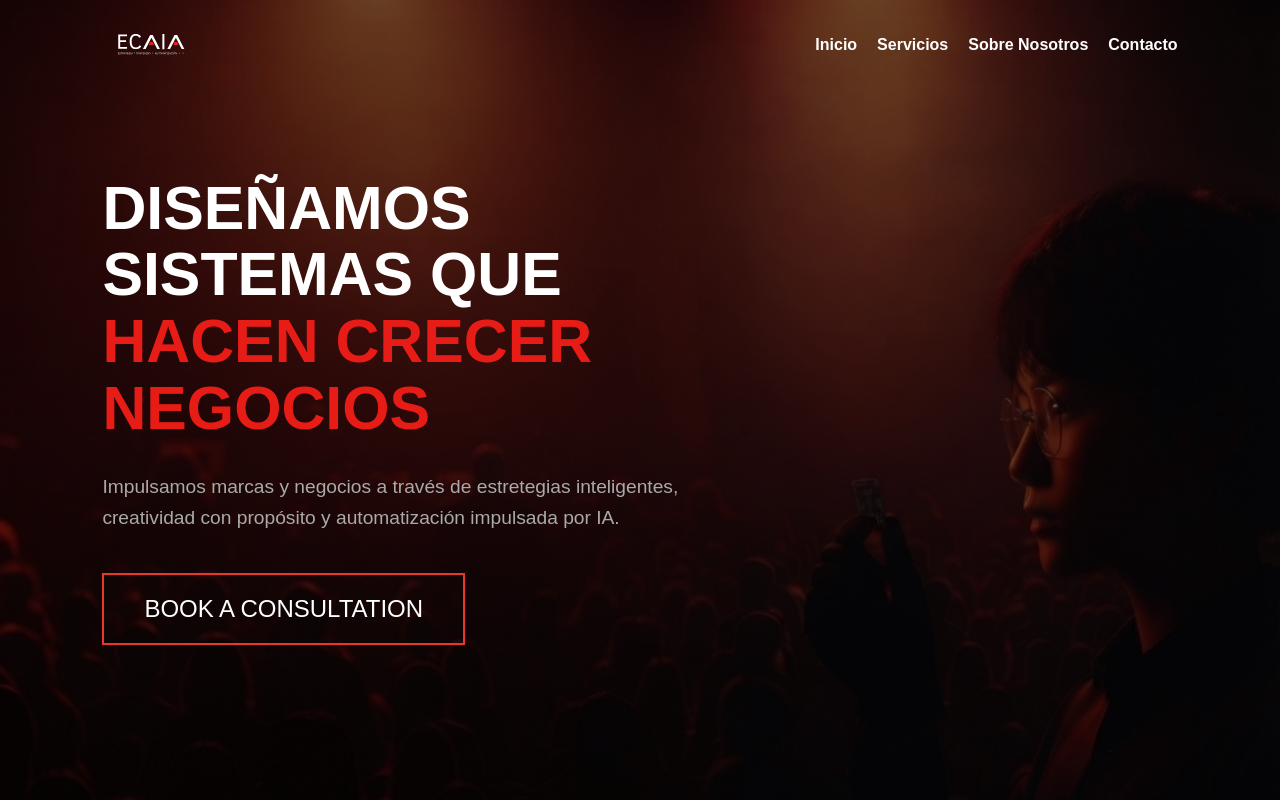
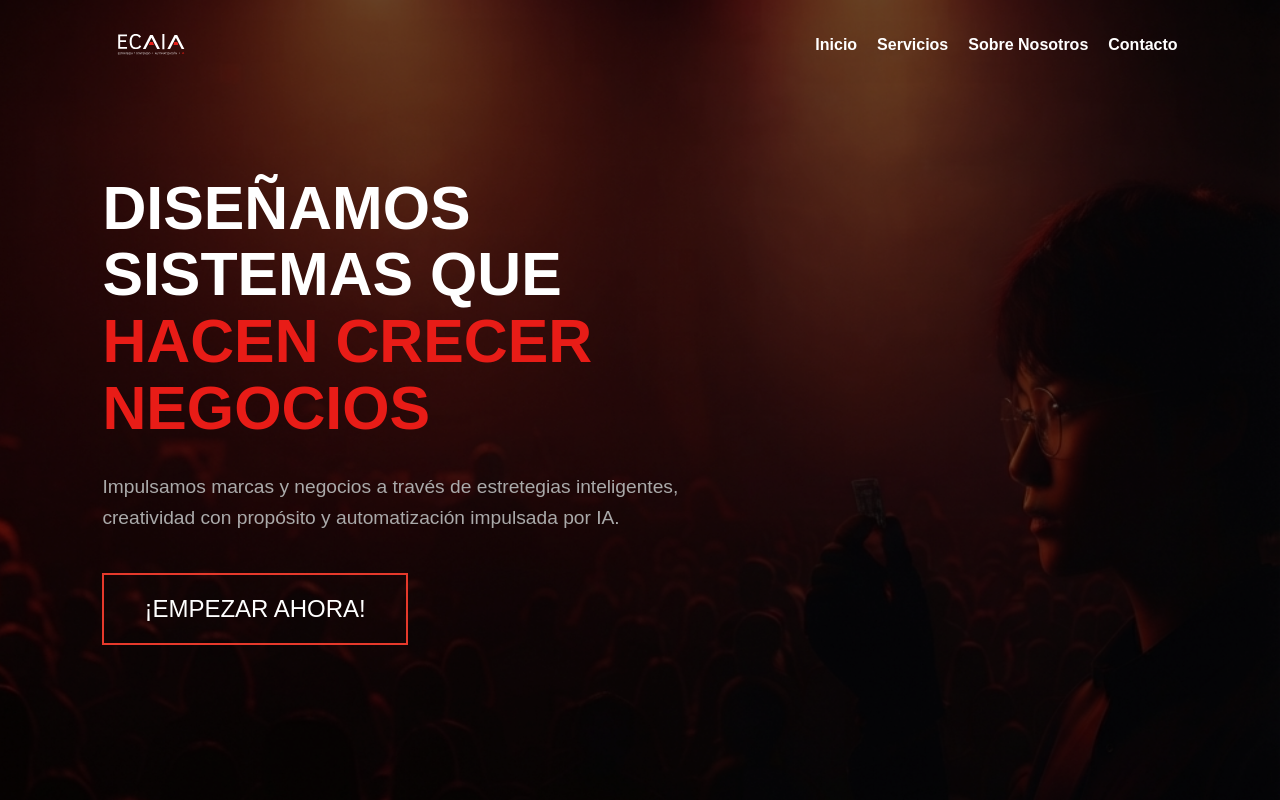
Before and after one commit to zLucky090802/marketing-page, an Angular app: page / in a window 1280 px wide. Shown: the top 800 px of the page. Built offline with nearby package versions, Linux system fonts and the light colour scheme.

Commit message:
Update hero.component.html

```diff
--- a/src/app/features/landing/components/hero/hero.component.html
+++ b/src/app/features/landing/components/hero/hero.component.html
@@ -14,7 +14,7 @@
         Impulsamos marcas y negocios a través de estretegias inteligentes, creatividad con propósito y automatización impulsada por IA.
       </p>
       <div class="hero-buttons">
-        <button class="btn-primary">BOOK A CONSULTATION</button>
+        <button class="btn-primary" href='#contact'>¡Empezar ahora!</button>
       </div>
     </div>
   </div>
```
